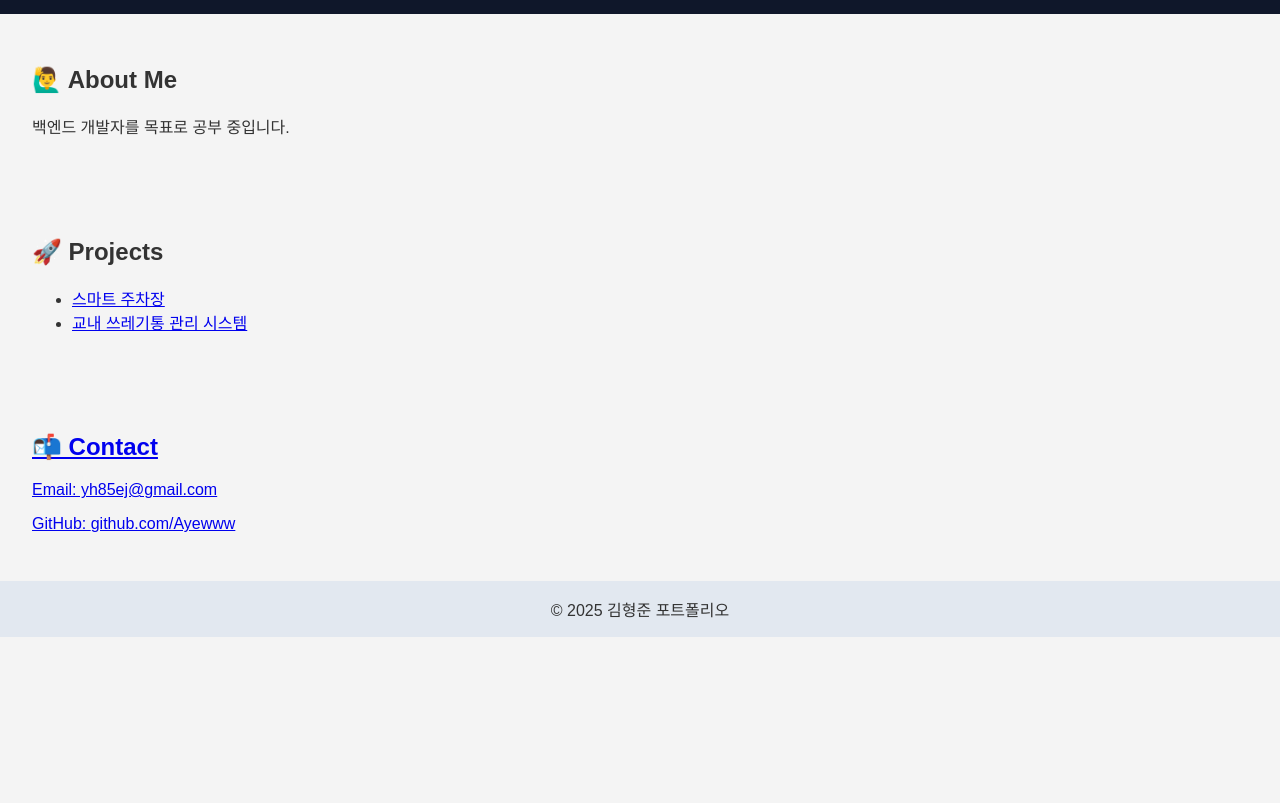
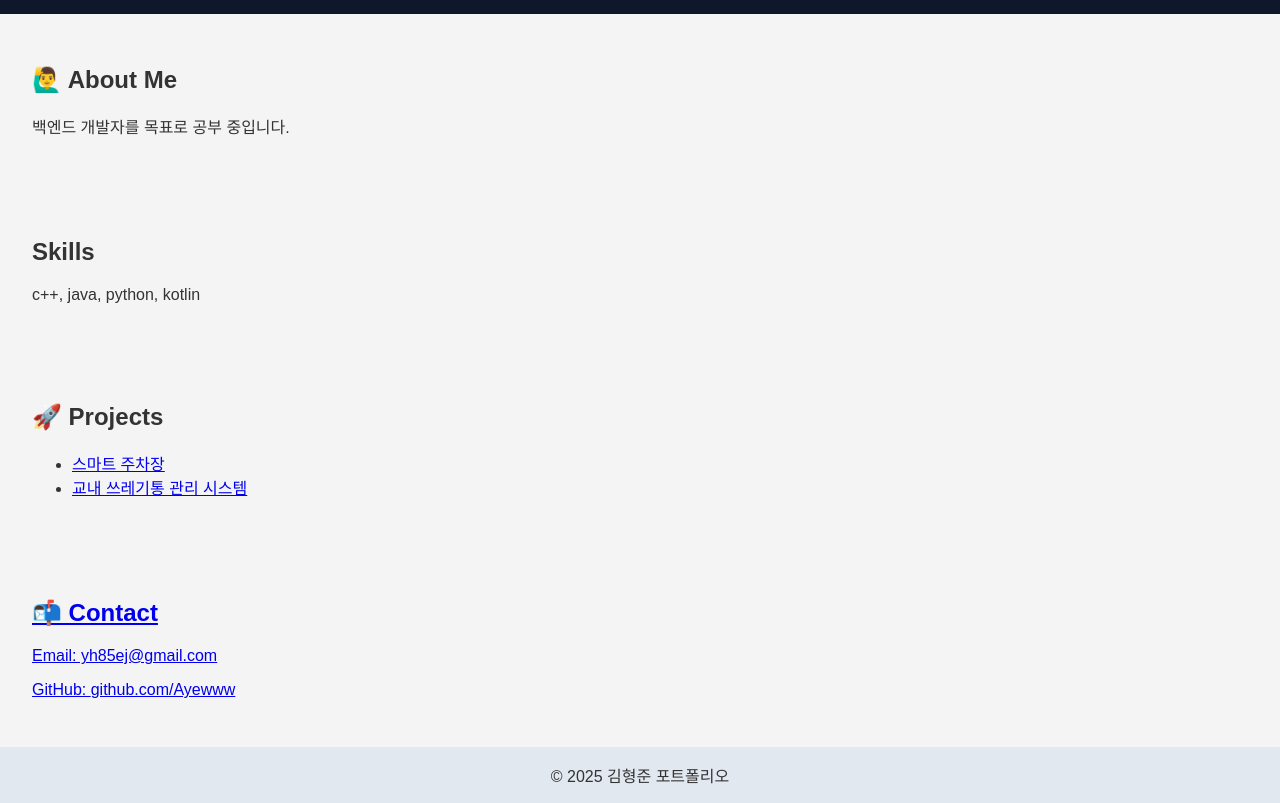
Before and after one commit to Ayewww/hello, a plain HTML site: page index.html in a window 1280 px wide. Shown: the part 125-928 px from the top of the page. Before the commit the page ends 800 px from the top, so only its background shows below. Drawn offline with Linux system fonts and the light colour scheme.

Commit message:
Update index.html

```diff
--- a/index.html
+++ b/index.html
@@ -21,6 +21,11 @@
     <p>백엔드 개발자를 목표로 공부 중입니다.</p>
   </section>
 
+  <section id="about">
+    <h2>Skills</h2>
+    <p>c++, java, python, kotlin</p>
+  </section>
+
   <section id="projects">
     <h2>🚀 Projects</h2>
     <ul>
```
